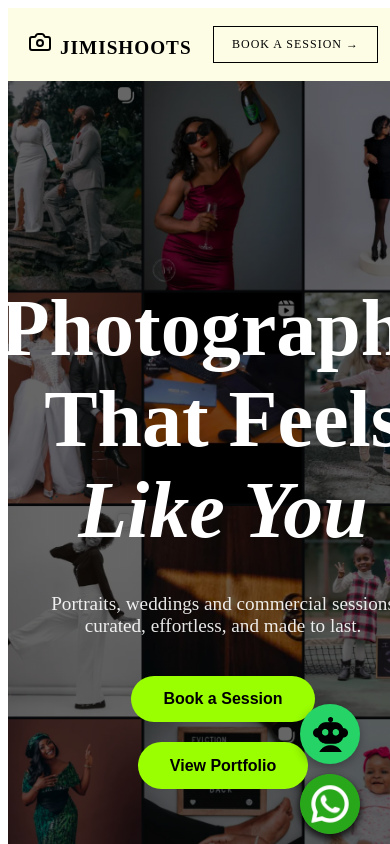
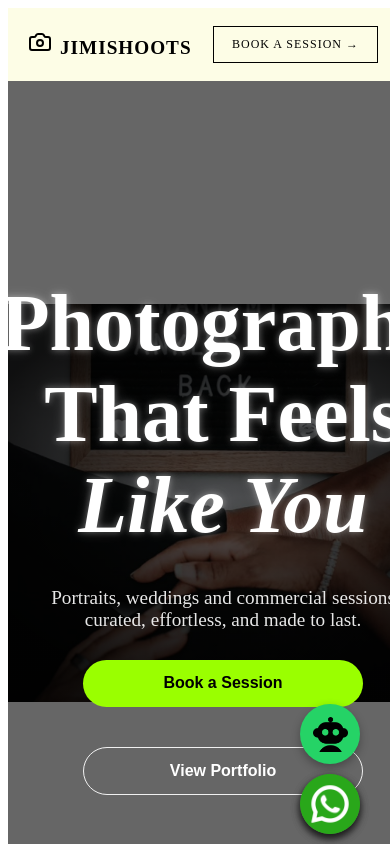
Before and after one commit to reignofHelmer/jimishoots, a React (Vite) app: page / in a window 390 px wide. Shown: the top 844 px of the page. Built offline with nearby package versions, Linux system fonts and the light colour scheme.

Commit message:
uhmm, retouch new

```diff
--- a/index.html
+++ b/index.html
@@ -4,6 +4,7 @@
     <meta charset="UTF-8" />
     <link rel="icon" type="image/svg+xml" href="src/assets/logo.svg" />
     <meta name="viewport" content="width=device-width, initial-scale=1.0" />
+    <script src="https://js.paystack.co/v1/inline.js"></script>
     <title>jimishoots</title>
   </head>
   <body>
--- a/src/pages/Book.jsx
+++ b/src/pages/Book.jsx
@@ -1,6 +1,7 @@
 import { useState, useEffect } from "react";
 import toast from "react-hot-toast";
 import "../styles/book.css";
+
 
 const API_BASE = "http://localhost:5000";
 
@@ -137,6 +138,9 @@ const Book = () => {
   const [takenDates, setTakenDates] = useState([]);
   const [lockedSlots, setLockedSlots] = useState([]);
   const [paid] = useState(false);
+  const [bookingId, setBookingId] = useState(null);
+  const [loadingPayment, setLoadingPayment] = useState(false);
+  const [success, setSuccess] = useState(false);
 
   const [customer, setCustomer] = useState({
     name: "",
@@ -290,12 +294,87 @@ const Book = () => {
             onChange={e => setCustomer({ ...customer, phone: e.target.value })}
           />
 
-          <button className="primary-btn"
-          onClick={() => toast.success("Proceeding to payment")}>
-            Pay & Confirm
+          <button
+            className="primary-btn"
+            disabled={loadingPayment}
+            onClick={async () => {
+              if (!customer.name || !customer.email || !customer.phone) {
+                toast.error("Please fill in all details");
+                return;
+              }
+
+              try {
+                setLoadingPayment(true);
+
+                const res = await fetch(`${API_BASE}/api/bookings/hold`, {
+                  method: "POST",
+                  headers: { "Content-Type": "application/json" },
+                  body: JSON.stringify({
+                    date: date.toISOString(),
+                    bookingType: session,
+                    timeSlot: time === "custom" ? null : time,
+                    customTime: time === "custom" ? customTime : null,
+                    amount,
+                    customer
+                  })
+
+                });
+
+                const data = await res.json();
+
+                if (!res.ok) {
+                  toast.error(data.message || "Booking failed");
+                  setLoadingPayment(false);
+                  return;
+                }
+
+                setBookingId(data.booking._id);
+                toast.success("Booking reserved. Proceeding to payment...");
+
+
+                const handler = window.PaystackPop.setup({
+                  key: "pk_test_xxxxxxxxxxxxx", // PUBLIC KEY (NOT SECRET)
+                  email: customer.email,
+                  amount: amount * 100, // kobo
+                  currency: "NGN",
+                  ref: `JIMI_${Date.now()}`,
+                  callback: async (response) => {
+                    toast.success("Payment successful! Verifying...");
+
+                    await fetch(`${API_BASE}/api/bookings/confirm/${data.booking._id}`, {
+                      method: "POST",
+                      headers: { "Content-Type": "application/json" },
+                      body: JSON.stringify({ reference: response.reference })
+                    });
+
+                    toast.success("Booking confirmed 🎉");
+                  },
+                  onClose: () => {
+                    toast.error("Payment cancelled");
+                  }
+                });
+
+                handler.openIframe();
+
+              } catch (err) {
+                console.error(err);
+                toast.error("Something went wrong");
+              } finally {
+                setLoadingPayment(false);
+              }
+            }}
+          >
+            {loadingPayment ? "Reserving..." : "Pay & Confirm"}
           </button>
 
           {paid && <p className="success">✅ Booking confirmed!</p>}
+          {success && (
+          <div className="success-card">
+            <h3>🎉 Booking Confirmed</h3>
+            <p>We’ve sent a receipt to {customer.email}</p>
+          </div>
+        )}
+
         </div>
       )}
     </div>
--- a/src/pages/Home.jsx
+++ b/src/pages/Home.jsx
@@ -26,10 +26,24 @@ const Home = () => {
   return (
     <>
     <section className="hero fade-in">
-      <h1>Photography <br /> That Feels <br /> <i>Like You</i></h1>
-      <p>Portraits, weddings and commercial sessions <br /> curated, effortless, and made to last.</p>
-      <button className="cta" onClick={() => navigate("/book")}>Book a Session</button>
-      <button className="cta" onClick={() => navigate("/portfolio")}>View Portfolio</button>
+      <h1>
+        Photography <br /> That Feels <br /> <i>Like You</i>
+      </h1>
+
+      <p>
+        Portraits, weddings and commercial sessions <br />
+        curated, effortless, and made to last.
+      </p>
+
+      <div className="hero-cta">
+        <button className="cta" onClick={() => navigate("/book")}>
+          Book a Session
+        </button>
+
+        <button className="cta-prim" onClick={() => navigate("/portfolio")}>
+          View Portfolio
+        </button>
+      </div>
     </section>
 
     <section className="bio-section fade-in">
--- a/src/styles/home.css
+++ b/src/styles/home.css
@@ -6,8 +6,8 @@
       rgba(0, 0, 0, 0.6),
       rgba(0, 0, 0, 0.6)
     ),
-    url("../assets/bckg.png");
-  background-size: cover;
+    url("../assets/frame.png");
+  background-size: 130%;
   background-position: center;
   background-repeat: no-repeat;
 
@@ -17,6 +17,13 @@
   align-items: center;
   text-align: center;
   padding: 0 20px;
+}
+
+.hero h1 {
+  color: #ffffff;
+  text-shadow:
+    0 0 6px rgba(255, 255, 255, 0.35),
+    0 0 14px rgba(255, 255, 255, 0.18);
 }
 
 .hero h1 {
@@ -30,6 +37,26 @@
   opacity: 0.9;
   color: #fff;
   margin-top: -30px;
+}
+
+.hero-cta {
+  display: flex;
+  gap: 20px;
+  margin-top: -10px;
+}
+
+/* Mobile stacking */
+@media (max-width: 600px) {
+  .hero-cta {
+    flex-direction: column;
+    width: 100%;
+    align-items: center;
+  }
+
+  .hero-cta button {
+    width: 100%;
+    max-width: 280px;
+  }
 }
 
 .cta {
@@ -61,6 +88,38 @@
 .cta:active {
   transform: translateY(0);
 }
+
+.cta-prim {
+  margin-top: 20px;
+  padding: 14px 34px;
+
+  background: transparent;
+  color: #ffffff;
+
+  border: 1.5px solid rgba(255, 255, 255, 0.9);
+  border-radius: 30px;
+
+  font-size: 1rem;
+  font-weight: 600;
+  cursor: pointer;
+
+  transition: all 0.3s ease;
+  position: relative;
+}
+
+/* Hover */
+.cta-prim:hover {
+  transform: translateY(-2px);
+
+  background: rgba(255, 255, 255, 0.08);
+  box-shadow: 0 10px 30px rgba(255, 255, 255, 0.25);
+}
+
+/* Active (press) */
+.cta-prim:active {
+  transform: translateY(0);
+}
+
 
 .bio-section {
   display: grid;
```
Also changed, not shown: src/assets/frame.png (added).
